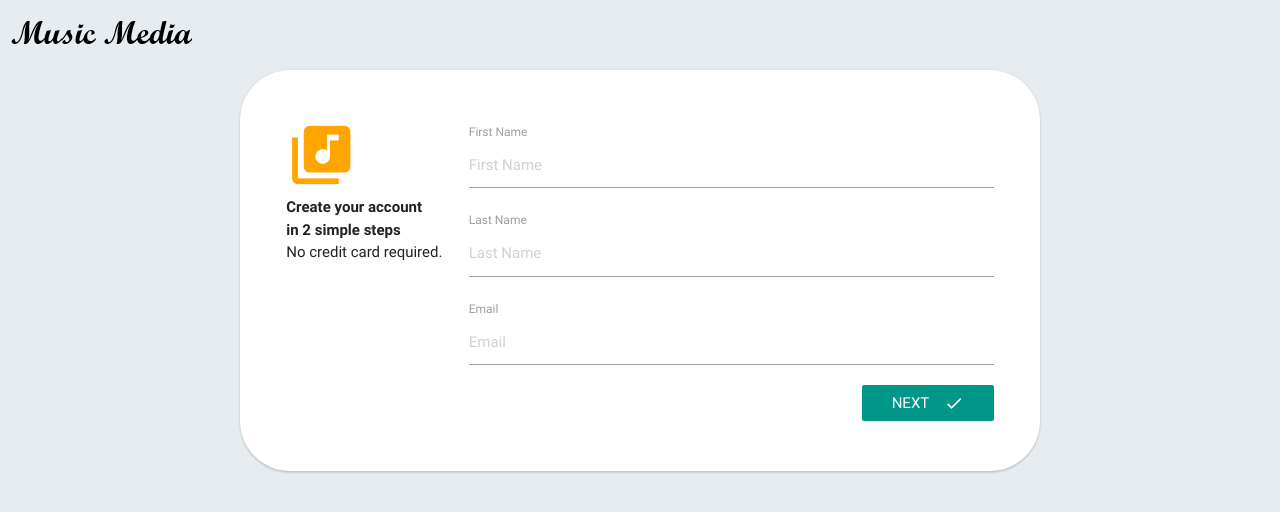
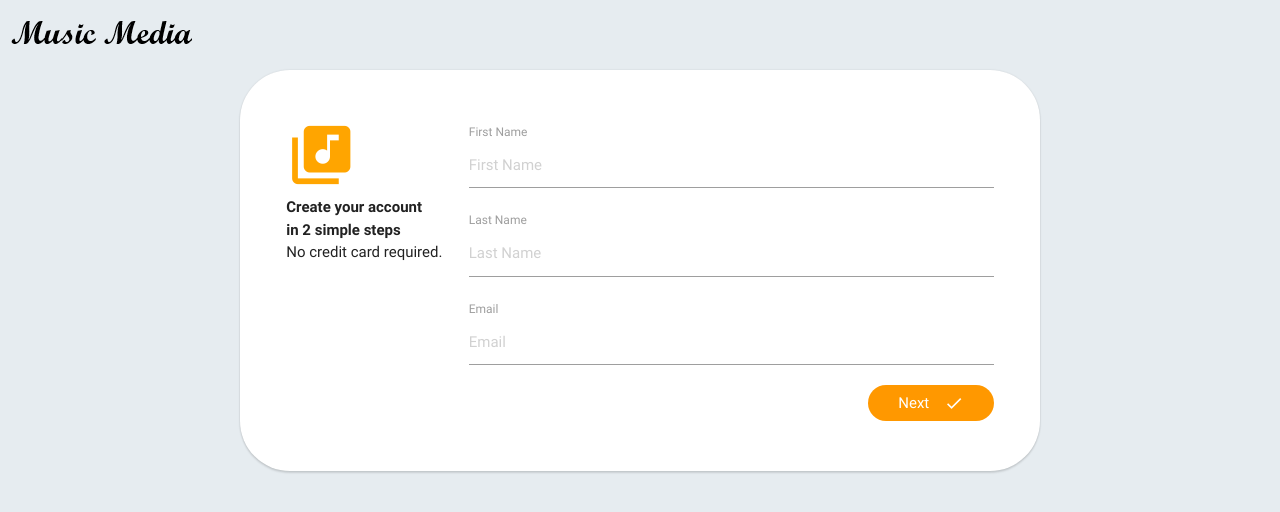
Before and after one commit to musicmediawebapp/MusicMediaWebApp, a React (Create React App) app in the folder client/: page /workflow in a window 1280 px wide. Shown: the top 512 px of the page. Built offline with nearby package versions, Linux system fonts and the light colour scheme; no server answers.

Commit message:
Made a button class that's reusable and changed style of the buttons

```diff
--- a/client/src/components/setup/FormFirstPage/FormFirstPage.js
+++ b/client/src/components/setup/FormFirstPage/FormFirstPage.js
@@ -5,6 +5,7 @@ import formFields from './FormFields';
 import _ from 'lodash';
 import { fetchUser } from '../../../actions/index';
 import { connect } from 'react-redux';
+import Button from '../../../utils/Button/Button';
 
 class FormFirstPage extends Component {
     renderFields() {
@@ -27,10 +28,7 @@ class FormFirstPage extends Component {
             <div>
                 <form onSubmit={handleSubmit}>
                     {this.renderFields()}
-                    <button className="teal btn-flat right white-text" type="submit">
-                        Next
-                        <i className="material-icons right">done</i>
-                    </button>
+                    <Button text="Next" buttonStyles="orange btn-flat right white-text" />
                 </form>
             </div>
         );
--- a/client/src/components/setup/FormSecondPage/FormSecondPage.js
+++ b/client/src/components/setup/FormSecondPage/FormSecondPage.js
@@ -23,10 +23,10 @@ class FormSecondPage extends Component {
         return (
             <form onSubmit={handleSubmit}>
                 {this.renderFields()}
-                <button className="teal btn-flat left white-text" type="button" onClick={previousPage}>
+                <button className="orange btn-flat left white-text" type="button" onClick={previousPage}>
                     Previous
                 </button>
-                <button className="teal btn-flat right white-text" type="submit">
+                <button className="orange btn-flat right white-text" type="submit">
                     Next
                 <i className="material-icons right">done</i>
                 </button>
--- a/client/src/components/setup/FormThirdPage.js
+++ b/client/src/components/setup/FormThirdPage.js
@@ -14,10 +14,10 @@ class FormThirdPage extends Component {
         return (
             <div>
                 I'm ready to start!
-                <button className="teal btn-flat left white-text" type="button" onClick={previousPage}>
+                <button className="orange btn-flat left white-text" type="button" onClick={previousPage}>
                     Previous
                 </button>
-                <button className="teal btn-flat right white-text" onClick={() => submitWorkflow(formValues, history)}>
+                <button className="orange btn-flat right white-text" onClick={() => submitWorkflow(formValues, history)}>
                     Next
                     <i className="material-icons right">done</i>
                 </button>
--- /dev/null
+++ b/client/src/utils/Button/Button.css
@@ -0,0 +1,7 @@
+.btn-flat {
+    border-radius: 25px;
+}
+
+button span {
+    text-transform: none;
+}
--- /dev/null
+++ b/client/src/utils/Button/Button.js
@@ -0,0 +1,16 @@
+import React, { Component } from 'react';
+import './Button.css';
+
+class Button extends Component {
+    render() {
+        var { text, buttonStyles} = this.props;
+        return (
+            <button className={buttonStyles} type="submit">
+                <span>{text}</span>
+                <i className="material-icons right">done</i>
+            </button>
+        );
+    }
+}
+
+export default Button;
```
